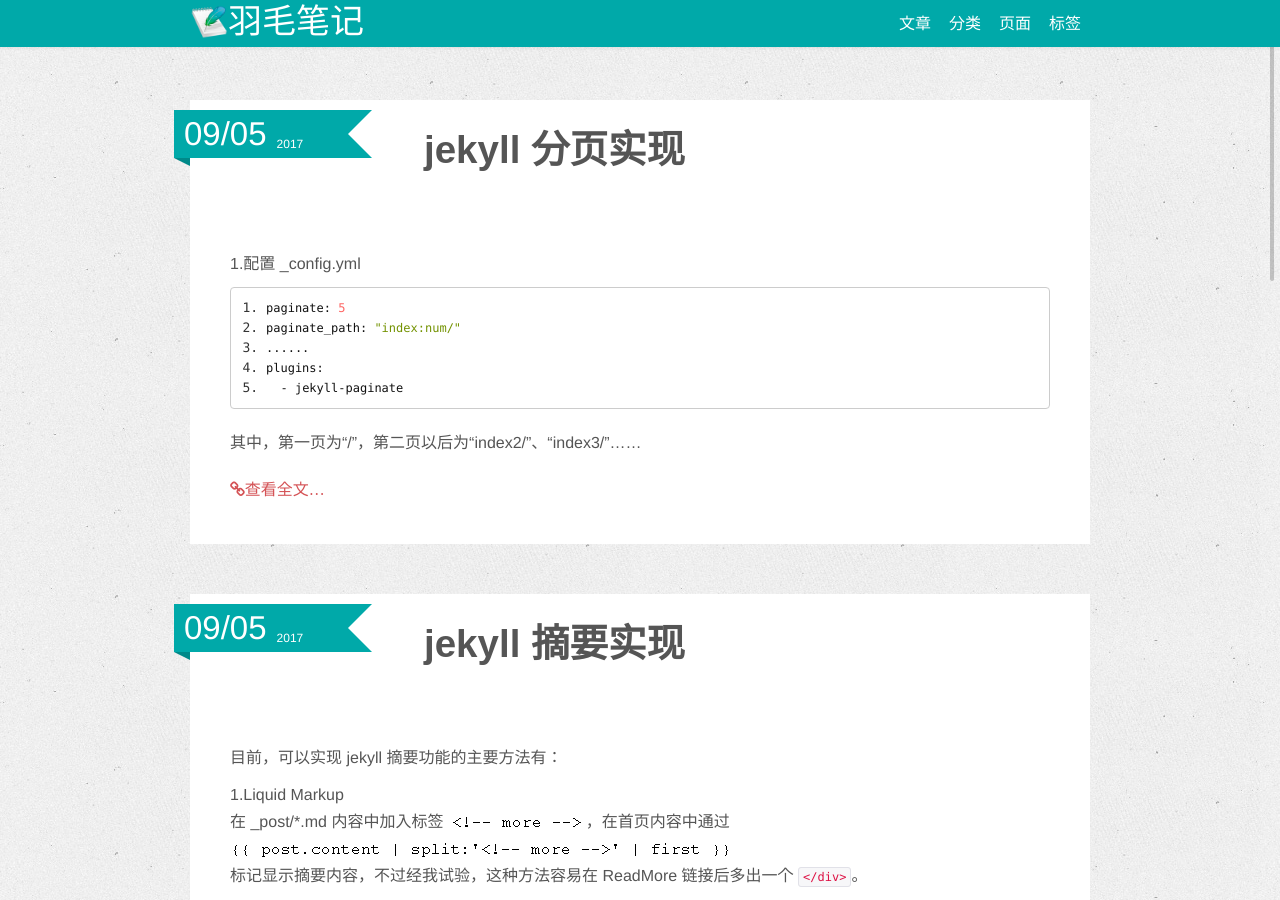
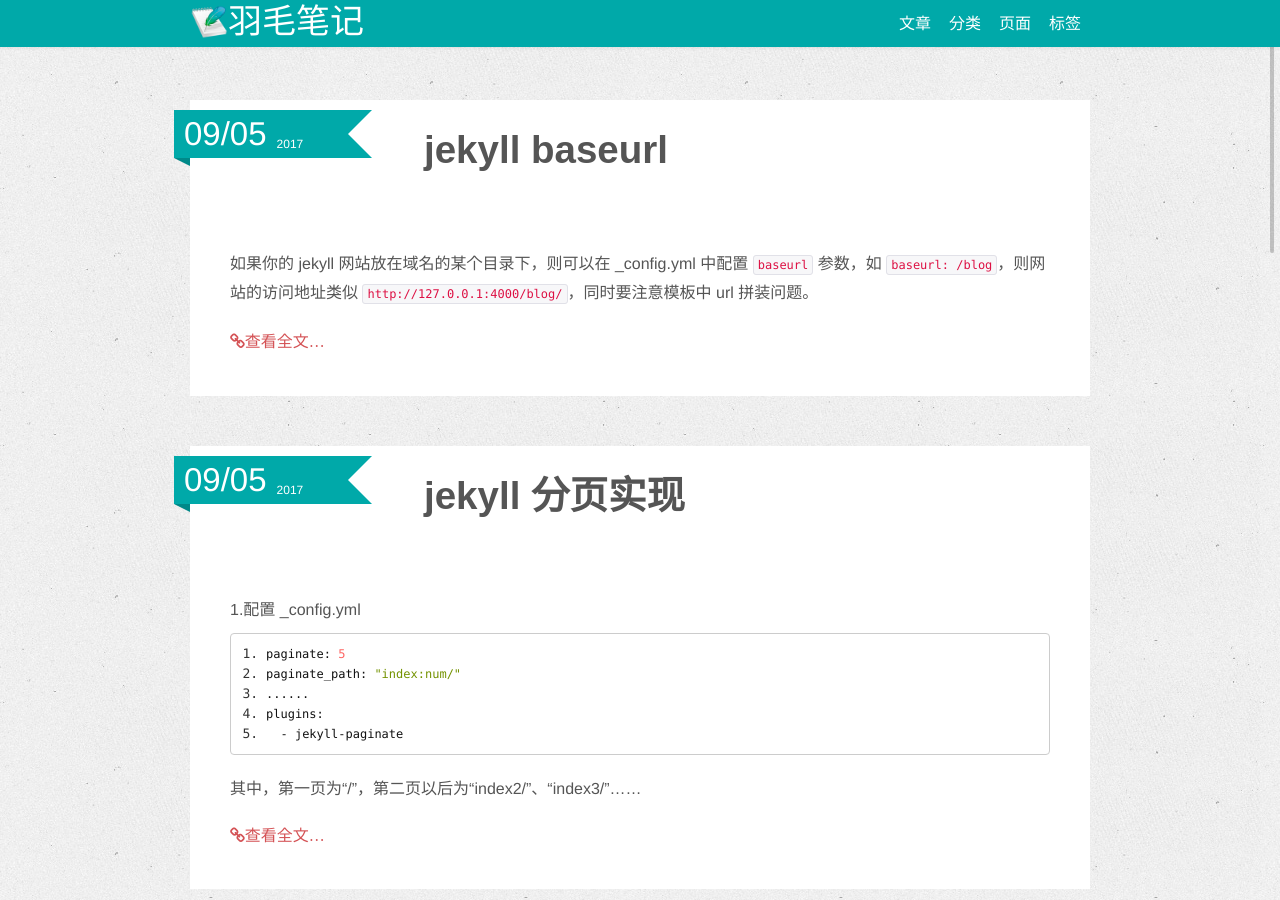
Before and after one commit to zhizheng/zhizheng.github.io, a Jekyll site: the page built from index.html, in a window 1280 px wide. Built offline with Jekyll 4.4.1, drawn with Linux system fonts in a browser that asks for light colours; the list of posts is cut into pages by our own code.

Commit message:
Jekyll baseurl

```diff
--- a/_config.yml
+++ b/_config.yml
@@ -1,5 +1,7 @@
 # This is the default format.
 # For more see: http://jekyllrb.com/docs/permalinks/
+#http://127.0.0.1:4000/blog/
+#baseurl: /blog
 permalink: /:year/:month/:day/:title/
 markdown: kramdown
 exclude: [".rvmrc", ".rbenv-version", "README.md", "Rakefile", "changelog.md"]
@@ -30,6 +32,7 @@
 # Finally if you are pushing to a GitHub project page, include the project name at the end.
 #
 production_url : https://zhizheng.github.io
+#production_url : https://zhizheng.github.io/blog/
 
 # plugins
 plugins:
@@ -63,6 +66,7 @@
   #   - When setting BASE_PATH it must be a valid url.
   ##     This means always setting the protocol (http|https) or prefixing with "/"
   # BASE_PATH : https://zhizheng.github.io
+  #BASE_PATH : /blog
 
   # By default, the asset_path is automatically defined relative to BASE_PATH plus the enabled theme.
   # ex: [BASE_PATH]/assets/themes/[THEME-NAME]
@@ -72,6 +76,7 @@
   #   http://s3.amazonaws.com/yoursite/themes/watermelon
   #   /assets
   # ASSET_PATH : https://zhizheng.github.io/assets/themes/twitter
+  #ASSET_PATH : /blog/assets/themes/twitter
 
   # These paths are to the main pages Jekyll-Bootstrap ships with.
   # Some JB helpers refer to these paths; change them here if needed.
--- a/_includes/JB/setup
+++ b/_includes/JB/setup
@@ -5,12 +5,17 @@
   {% if site.JB.setup.provider == "custom" %}
     {% include custom/setup %}
   {% else %}
-    {% if site.safe and site.JB.BASE_PATH and site.JB.BASE_PATH != '' %}
+    {% if site.JB.BASE_PATH and site.JB.BASE_PATH != '' %}
       {% assign BASE_PATH = site.JB.BASE_PATH %}
-      {% assign HOME_PATH = site.JB.BASE_PATH %}
+      {% capture HOME_PATH %}{{ site.JB.BASE_PATH }}/{% endcapture %}
     {% else %}
-      {% assign BASE_PATH = nil %}
-      {% assign HOME_PATH = "/" %}
+		{% if site.baseurl and site.baseurl != '' %}
+			{% assign BASE_PATH = site.baseurl %}
+			{% capture HOME_PATH %}{{ site.baseurl }}/{% endcapture %}
+		{% else %}
+			{% assign BASE_PATH = nil %}
+			{% assign HOME_PATH = "/" %}
+		{% endif %}
     {% endif %}
 
     {% if site.JB.ASSET_PATH %}
--- a/_includes/themes/twitter/default.html
+++ b/_includes/themes/twitter/default.html
@@ -27,8 +27,8 @@
 	<link rel="apple-touch-icon" sizes="72x72" href="images/apple-touch-icon-72x72.png">
 	<link rel="apple-touch-icon" sizes="114x114" href="images/apple-touch-icon-114x114.png">
 	-->
-	<link rel="shortcut icon" href="/favicon.ico">
-	<link rel="bookmark" href="/favicon.ico">
+	<link rel="shortcut icon" href="{{ BASE_PATH }}/favicon.ico">
+	<link rel="bookmark" href="{{ BASE_PATH }}/favicon.ico">
 
     <!-- atom & rss feed -->
     <link href="{{ BASE_PATH }}{{ site.JB.atom_path }}" type="application/atom+xml" rel="alternate" title="Sitewide ATOM Feed">
@@ -40,7 +40,7 @@
     <div class="navbar">
       <div class="navbar-inner">
        <div class="nav-narrow">
-          <a class="brand" href="{{ HOME_PATH }}"><img src="/logo.png" alt=""></img><span>{{ site.title }}</span></a>
+          <a class="brand" href="{{ HOME_PATH }}"><img src="{{ BASE_PATH }}/logo.png" alt="" /><span>{{ site.title }}</span></a>
           <ul class="nav">
             {% assign pages_list = site.pages %}
             {% assign group = 'navigation' %}
--- /dev/null
+++ b/_posts/2017-09-06-jekyll-baseurl.md
@@ -0,0 +1,12 @@
+---
+layout: post
+title: jekyll baseurl
+date: 2017-09-06 01:00:01 +0800
+category : it
+tagline: "Supporting tagline"
+tags : [jekyll,baseurl]
+---
+{% include JB/setup %}
+# jekyll baseurl
+---
+如果你的 jekyll 网站放在域名的某个目录下，则可以在 _config.yml 中配置 `baseurl` 参数，如 `baseurl: /blog`，则网站的访问地址类似 `http://127.0.0.1:4000/blog/`，同时要注意模板中 url 拼装问题。
```
